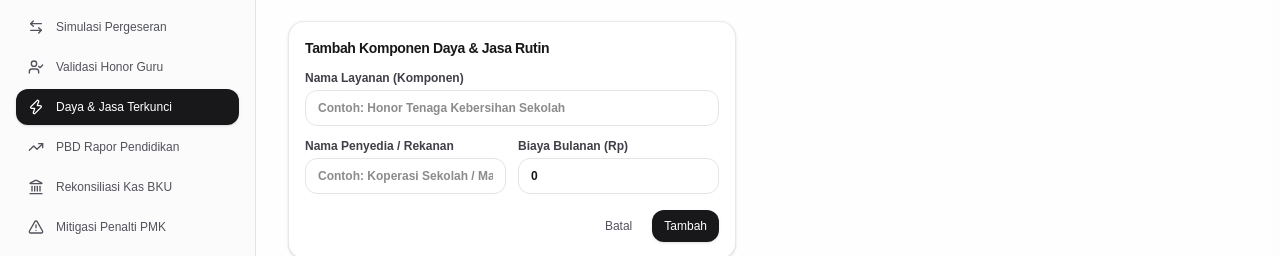
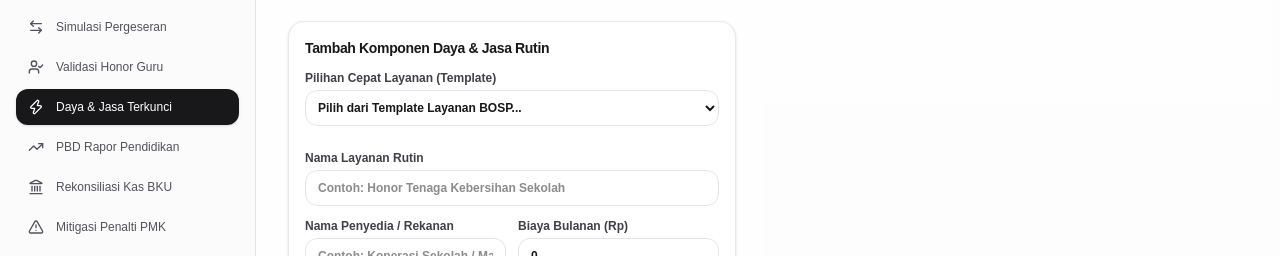
Before and after one commit to umamit/planarka, a Next.js app: page /dashboard/daya-jasa-rutin in a window 1280 px wide. Both pictures are taken after a click on the button "Tambah Layanan". Shown: the part 152-408 px from the top of the page. Built offline with nearby package versions, Linux system fonts and the light colour scheme; no server answers.

Commit message:
Convert routine utility inputs and teacher monthsCount inputs to drop-down selects to secure data consistency

```diff
--- a/app/dashboard/daya-jasa-rutin/page.tsx
+++ b/app/dashboard/daya-jasa-rutin/page.tsx
@@ -236,7 +236,32 @@ export default function FixedUtilityBudgetPage() {
           </CardHeader>
           <form onSubmit={handleAddUtility} className="space-y-3 text-xs">
             <div>
-              <label className="font-semibold text-zinc-700 block mb-1">Nama Layanan (Komponen)</label>
+              <label className="font-semibold text-zinc-700 block mb-1">Pilihan Cepat Layanan (Template)</label>
+              <select
+                onChange={(e) => {
+                  const val = e.target.value;
+                  if (val === "listrik") {
+                    setNewUtility({ name: "Langganan Daya Listrik PLN", provider: "PT PLN (Persero)", monthlyCost: 350000 });
+                  } else if (val === "internet") {
+                    setNewUtility({ name: "Langganan Jasa Internet Wifi Sekolah", provider: "PT Telkom / Indihome", monthlyCost: 450000 });
+                  } else if (val === "air") {
+                    setNewUtility({ name: "Penyediaan Air Bersih Sekolah", provider: "PDAM", monthlyCost: 150000 });
+                  } else if (val === "sampah") {
+                    setNewUtility({ name: "Pengelolaan & Pembuangan Sampah Rutin", provider: "Kelurahan / Swadaya", monthlyCost: 750000 });
+                  }
+                }}
+                className="w-full h-9 rounded-xl border border-zinc-200 bg-white px-2 focus:outline-none focus:border-zinc-900 font-semibold mb-3"
+              >
+                <option value="">Pilih dari Template Layanan BOSP...</option>
+                <option value="listrik">Daya Listrik PLN</option>
+                <option value="internet">Akses Internet Wifi (Telkom)</option>
+                <option value="air">Air Bersih (PDAM)</option>
+                <option value="sampah">Kebersihan & Sampah Rutin</option>
+              </select>
+            </div>
+
+            <div>
+              <label className="font-semibold text-zinc-700 block mb-1">Nama Layanan Rutin</label>
               <input
                 type="text"
                 required
--- a/app/dashboard/validasi-honor/page.tsx
+++ b/app/dashboard/validasi-honor/page.tsx
@@ -232,14 +232,16 @@ export default function HonorValidationPage() {
                 />
               </div>
               <div>
-                <label className="font-semibold text-zinc-700 block mb-1">Jumlah Bulan</label>
-                <input
-                  type="number"
-                  required
+                <label className="font-semibold text-zinc-700 block mb-1">Jumlah Bulan Aktif</label>
+                <select
                   value={newTeacher.monthsCount}
                   onChange={(e) => setNewTeacher({ ...newTeacher, monthsCount: Number(e.target.value) })}
-                  className="w-full h-9 rounded-xl border border-zinc-200 px-3 font-semibold focus:outline-none focus:border-zinc-900"
-                />
+                  className="w-full h-9 rounded-xl border border-zinc-200 bg-white px-2 focus:outline-none focus:border-zinc-900 font-semibold"
+                >
+                  {[1, 2, 3, 4, 5, 6, 7, 8, 9, 10, 11, 12].map((m) => (
+                    <option key={m} value={m}>{m} Bulan</option>
+                  ))}
+                </select>
               </div>
             </div>
 
```
